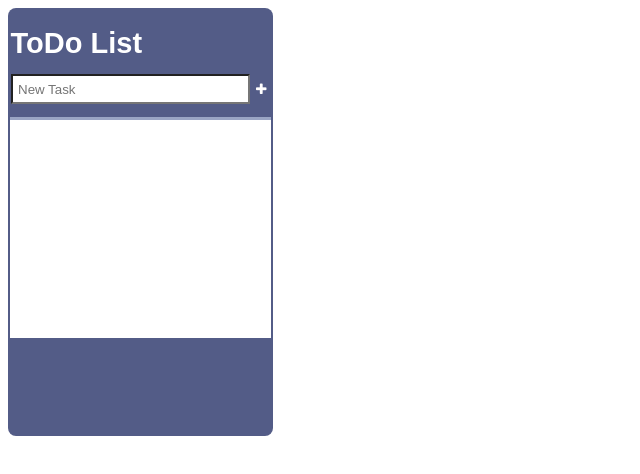
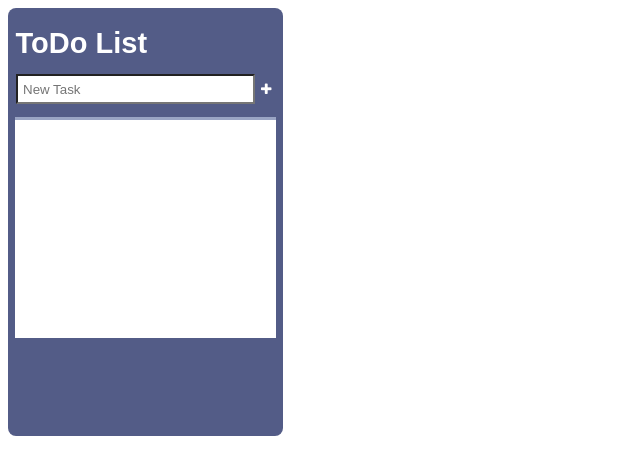
Before and after one commit to martinabruni/todo-list, a React (Vite) app: page / in a window 1280 px wide. Shown: the top 474 px of the page, without its empty margins (0-640 px from the left). Built offline with nearby package versions, Linux system fonts and the light colour scheme.

Commit message:
refactor: renaming and adjust padding

```diff
--- a/src/Components/Tasks/TaskList.tsx
+++ b/src/Components/Tasks/TaskList.tsx
@@ -24,7 +24,7 @@ export default function TaskList() {
     console.info("Task removed:", id);
   }
 
-  function toggleTaskStatus(id: number): void {
+  function toggleStatus(id: number): void {
     setTaskList((prev) =>
       prev.map((task) =>
         task.id === id
@@ -49,7 +49,7 @@ export default function TaskList() {
               task={task}
               removeTask={removeTask}
               id={task.id}
-              toggleTaskStatus={toggleTaskStatus}
+              toggleTaskStatus={toggleStatus}
             />
           ))
           .sort((a, b) =>
--- a/src/styles.css
+++ b/src/styles.css
@@ -106,7 +106,7 @@ header {
   display: flex;
   flex-direction: column;
   align-items: center;
-  padding: 18px 0px;
+  padding: 18px 5px;
   gap: 15px;
 
   position: relative;
```
